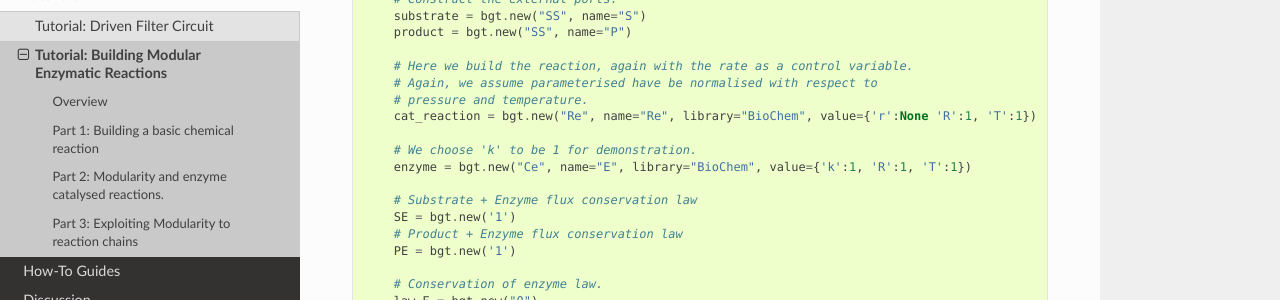
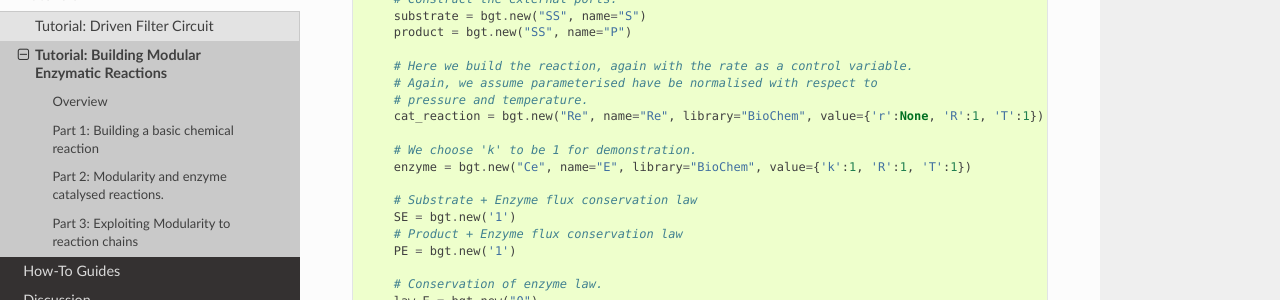
Before and after one commit to BondGraphTools/BondGraphTools, a Sphinx documentation site: the page built from docs/tutorials/modularity.rst, in a window 1280 px wide and 900 px high, scrolled down 2196 px. Shown: the part 151-451 px from the top of the window. Built offline with Sphinx 7.4.7 and the Read the Docs theme 2.0.0, drawn with Linux system fonts in a browser that asks for light colours.

```diff
--- a/docs/tutorials/modularity.rst
+++ b/docs/tutorials/modularity.rst
@@ -107,7 +107,7 @@ Define a factory function to produce models of enzyme catalysed reactions:::
         # Here we build the reaction, again with the rate as a control variable.
         # Again, we assume parameterised have be normalised with respect to
         # pressure and temperature.
-        cat_reaction = bgt.new("Re", name="Re", library="BioChem", value={'r':None 'R':1, 'T':1})
+        cat_reaction = bgt.new("Re", name="Re", library="BioChem", value={'r':None, 'R':1, 'T':1})
 
         # We choose 'k' to be 1 for demonstration.
         enzyme = bgt.new("Ce", name="E", library="BioChem", value={'k':1, 'R':1, 'T':1})
```
